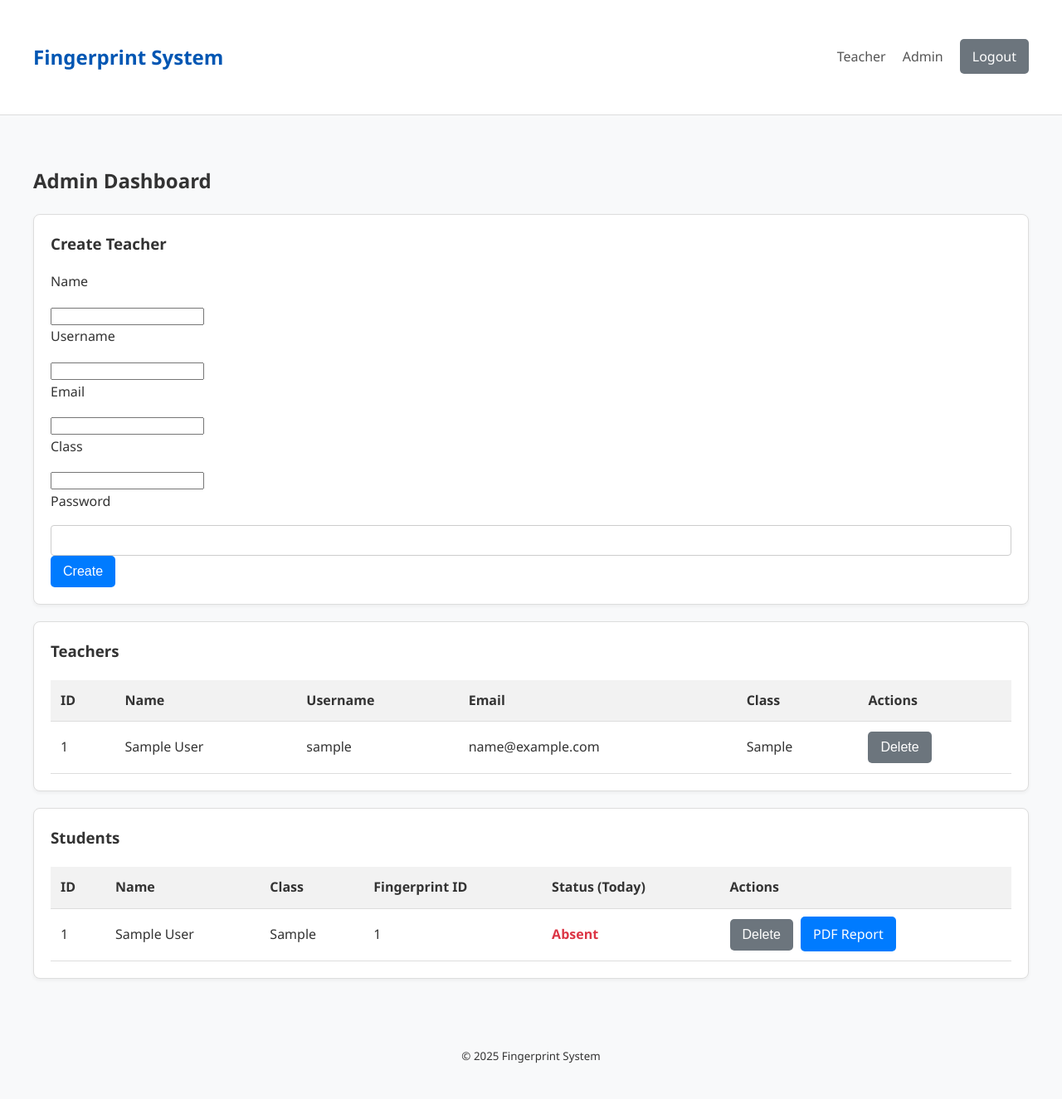
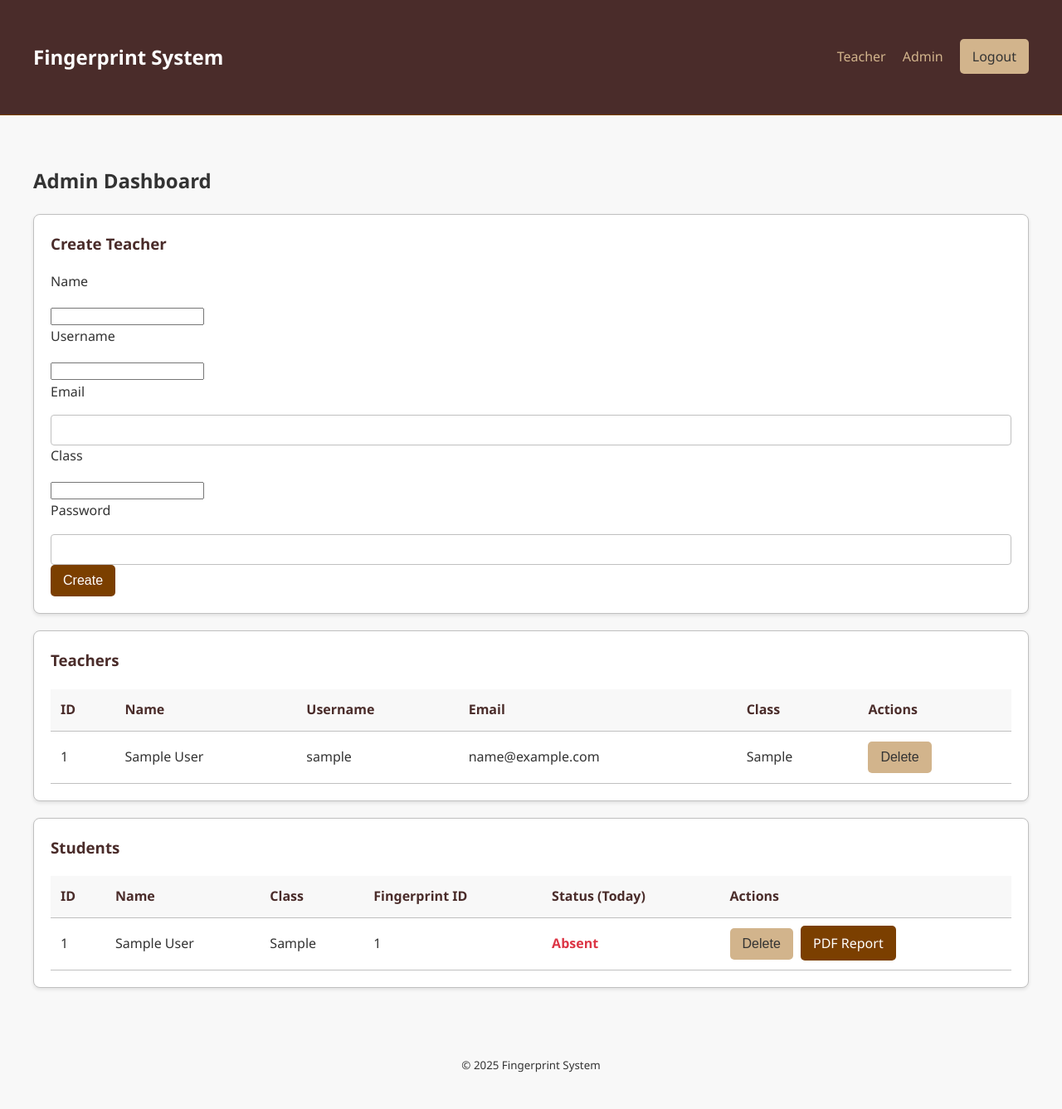
Before and after one commit to jamiemkariuki/Fingerprint-System-Beta, a Flask app: page /admin/dashboard in a window 1280 px wide. Shown: the whole page at 83% size. Before the commit the page ends 1282 px from the top, so only its background shows below. Run offline with Flask 3, Linux system fonts and the light colour scheme; the visitor is signed in with stand-in values (Sample User, id 1); tables that the repository leaves empty hold one stand-in row (values such as "Sample post"); data that the repository does not hold is empty.

Commit message:
Version 1.3(Style and attendance update)

```diff
--- a/main/hardware/fingerprint.py
+++ b/main/hardware/fingerprint.py
@@ -29,7 +29,7 @@ def _image_to_template(lcd_obj, slot):
     if finger.image_2_tz(slot) != 0:
         if lcd_obj:
             lcd_obj.clear()
-            lcd_obj.text(f"Scan fail (slot {slot})", 1)
+            lcd_obj.text(f"Scan fail {slot}", 1)
         return False
     return True
 
--- a/static/style.css
+++ b/static/style.css
@@ -1,8 +1,25 @@
 /* General styles */
+:root {
+    --brown-dark: #4A2C2A;
+    --brown-medium: #7B3F00;
+    --brown-light: #D2B48C;
+    --white: #FFFFFF;
+    --off-white: #F8F8F8;
+    --text-dark: #333333;
+    --text-light: #FFFFFF;
+    --border-color: #C0C0C0;
+    --shadow-color: rgba(0,0,0,0.1);
+
+    /* Status colors - adjusted for scheme */
+    --success-color: #28a745; /* Green */
+    --error-color: #dc3545;   /* Red */
+    --info-color: #17a2b8;    /* Blue */
+}
+
 body {
     font-family: 'Segoe UI', Tahoma, Geneva, Verdana, sans-serif;
-    background-color: #f8f9fa;
-    color: #333;
+    background-color: var(--off-white);
+    color: var(--text-dark);
     margin: 0;
     line-height: 1.6;
 }
@@ -15,8 +32,8 @@ body {
 
 /* Header and Navigation */
 header {
-    background: #fff;
-    border-bottom: 1px solid #ddd;
+    background: var(--brown-dark);
+    border-bottom: 1px solid var(--brown-medium);
     padding: 10px 20px;
 }
 
@@ -29,7 +46,7 @@ nav {
 nav .brand {
     font-size: 1.5em;
     font-weight: bold;
-    color: #0056b3;
+    color: var(--text-light);
     text-decoration: none;
 }
 
@@ -47,19 +64,19 @@ nav ul li {
 
 nav ul li a {
     text-decoration: none;
-    color: #555;
+    color: var(--brown-light);
     font-weight: 500;
     transition: color 0.3s ease;
 }
 
 nav ul li a:hover, nav ul li a.active {
-    color: #0056b3;
+    color: var(--white);
 }
 
 /* Buttons */
 .btn, button {
-    background-color: #007bff;
-    color: white;
+    background-color: var(--brown-medium);
+    color: var(--text-light);
     border: none;
     padding: 10px 15px;
     border-radius: 5px;
@@ -70,30 +87,32 @@ nav ul li a:hover, nav ul li a.active {
 }
 
 .btn:hover, button:hover {
-    background-color: #0056b3;
+    background-color: var(--brown-dark);
 }
 
 .btn-secondary {
-    background-color: #6c757d;
+    background-color: var(--brown-light);
+    color: var(--text-dark);
 }
 
 .btn-secondary:hover {
-    background-color: #5a6268;
+    background-color: var(--brown-medium);
+    color: var(--text-light);
 }
 
 /* Cards */
 .card {
-    background: #fff;
-    border: 1px solid #ddd;
+    background: var(--white);
+    border: 1px solid var(--border-color);
     border-radius: 8px;
     padding: 20px;
     margin-bottom: 20px;
-    box-shadow: 0 2px 4px rgba(0,0,0,0.05);
+    box-shadow: 0 2px 4px var(--shadow-color);
 }
 
 .card h2, .card h3 {
     margin-top: 0;
-    color: #333;
+    color: var(--brown-dark);
 }
 
 /* Forms */
@@ -102,10 +121,10 @@ form label {
     margin-bottom: 15px;
 }
 
-form input[type="text"], form input[type="password"], form select {
+form input[type="text"], form input[type="password"], form input[type="email"], form select {
     width: 100%;
     padding: 10px;
-    border: 1px solid #ccc;
+    border: 1px solid var(--border-color);
     border-radius: 4px;
     box-sizing: border-box;
 }
@@ -120,11 +139,12 @@ table {
 table th, table td {
     text-align: left;
     padding: 12px;
-    border-bottom: 1px solid #ddd;
+    border-bottom: 1px solid var(--border-color);
 }
 
 table th {
-    background-color: #f2f2f2;
+    background-color: var(--off-white);
+    color: var(--brown-dark);
 }
 
 /* Flash Messages */
@@ -135,25 +155,25 @@ table th {
 }
 
 .flash.success {
-    background-color: #d4edda;
-    color: #155724;
+    background-color: #d4edda; /* Light green */
+    color: #155724; /* Dark green */
     border: 1px solid #c3e6cb;
 }
 
 .flash.error {
-    background-color: #f8d7da;
-    color: #721c24;
+    background-color: #f8d7da; /* Light red */
+    color: #721c24; /* Dark red */
     border: 1px solid #f5c6cb;
 }
 
 /* Status indicators */
 .status-present {
-    color: #28a745;
+    color: var(--success-color);
     font-weight: bold;
 }
 
 .status-absent {
-    color: #dc3545;
+    color: var(--error-color);
     font-weight: bold;
 }
 
```
Also changed, not shown: fingerprint_listener.py (+11 -3 lines).
